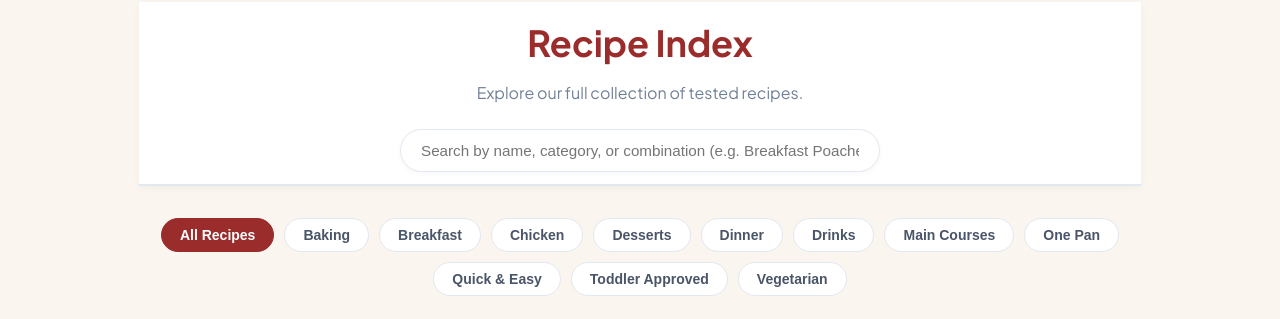
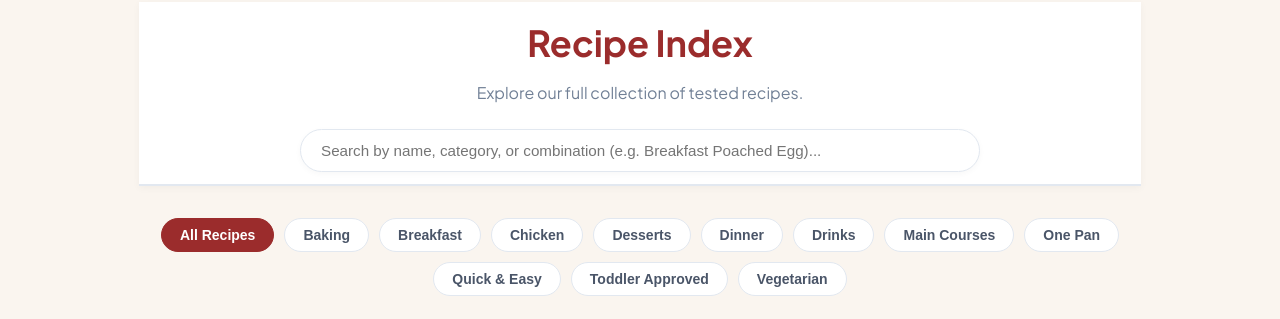
Before and after one commit to TheSharedCrumb/TheSharedCrumb, a Jekyll site: the page built from recipes.html, in a window 1280 px wide. Shown: the part 126-445 px from the top of the page. Built offline with Jekyll 4.4.1, drawn with Linux system fonts in a browser that asks for light colours.

Commit message:
Increase max-width of search box wrapper to 680px

```diff
--- a/assets/css/style.css
+++ b/assets/css/style.css
@@ -296,7 +296,7 @@ a.recipe-category-link:hover {
 }
 
 .search-box-wrapper {
-  max-width: 480px;
+  max-width: 680px;
   margin: 0 auto;
   position: relative;
   z-index: 1 !important;
```
